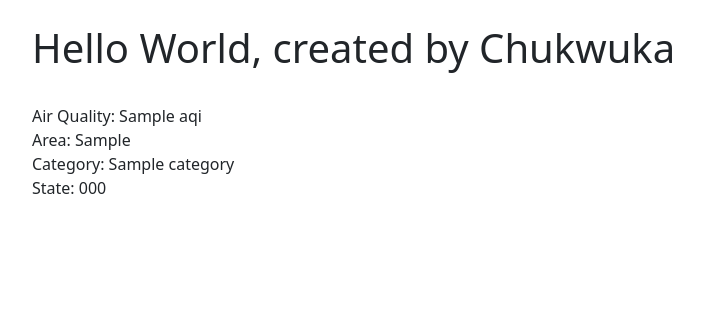
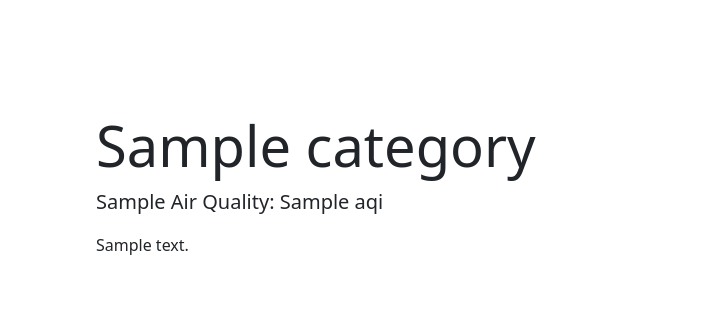
Before and after one commit to chuvlx/djangoweather, a Django app: template lookup/templates/home.html in a window 1280 px wide. Shown: the part 56-376 px from the top of the page, without its empty margins (50-753 px from the left). Run offline with Django 5.2, Linux system fonts and the light colour scheme; the template is opened without the code that fills it: most values are stand-ins (such as "Sample title", 1, 10 or a date in 2020).

Commit message:
made changes to the view to include color to the button and descriptions

```diff
--- a/lookup/templates/base.html
+++ b/lookup/templates/base.html
@@ -5,6 +5,15 @@
     <meta name="viewport" content="width=device-width, initial-scale=1">
     <title>Bootstrap demo</title>
     <link href="https://cdn.jsdelivr.net/npm/bootstrap@5.3.3/dist/css/bootstrap.min.css" rel="stylesheet" integrity="sha384-QWTKZyjpPEjISv5WaRU9OFeRpok6YctnYmDr5pNlyT2bRjXh0JMhjY6hW+ALEwIH" crossorigin="anonymous">
+
+    <style>
+        .good {background: rgb(0, 228, 0); color: black;}
+        .moderate {background:yellow; color: black;}
+        .sens {background: rgb(255, 126, 0); color: black;}
+        .unhealthy {background:red; color: black;}
+        .vunhealthy {background: rgb(143, 63, 151);color:white;}
+        .haz {background: rgb(126, 0, 35 );color:white;}
+    </style>
   </head>
   <body>
     <nav class="navbar navbar-expand-lg navbar-dark bg-dark">
--- a/lookup/templates/home.html
+++ b/lookup/templates/home.html
@@ -2,17 +2,22 @@
 
 {% block content %}
 
-<h1>Hello World, created by Chukwuka</h1>
+
 <br/>
 
 {% if api %}
 	{% if api == error_msg %}
 		There was an error, please try again...
 	{% else %}
-		Air Quality: {{ api.0.AQI }}<br/>
-		Area: {{ api.0.ReportingArea }}<br/>
-		Category: {{ api.0.Category.Name }}<br/>
-		State: {{ api.0.StateCode }}<br/><br/>
+<div class="{{ category_color }} p-5 rounded-lg m-3 {{ category_color }} ">
+  <h1 class="display-4">{{ api.0.Category.Name }}</h1>
+  <p class="lead">{{ api.0.ReportingArea }} Air Quality: {{ api.0.AQI }}</p>
+  <p>{{ category_description }}</p>
+
+
+</div>
+
+
 	{% endif %}
 
 {% endif %}
```
Also changed, not shown: lookup/views.py (+33 -10 lines).
